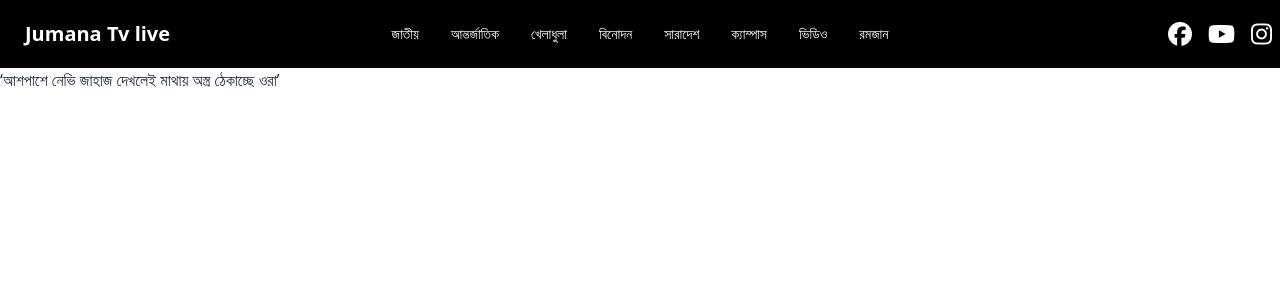
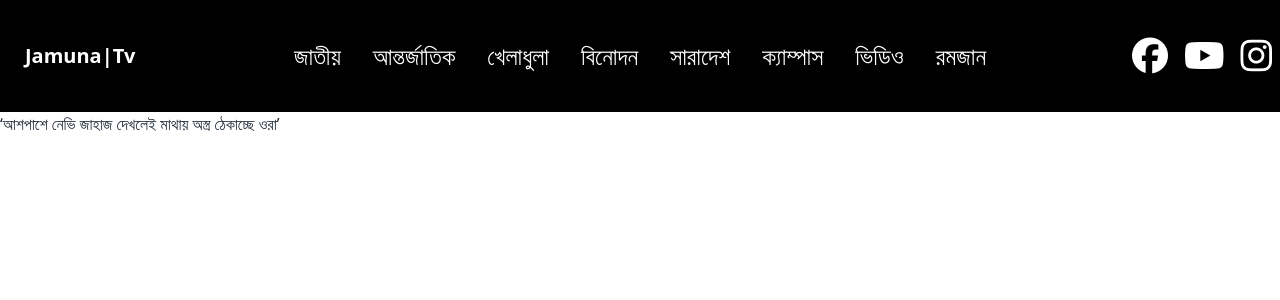
Before and after one commit to risalshahed/online-news-demo, a React (Vite) app: page / in a window 1280 px wide. Shown: the top 300 px of the page. Built offline with nearby package versions, Linux system fonts and the light colour scheme.

Commit message:
updated navbar

```diff
--- /dev/null
+++ b/src/shared/Navbar/Navbar.css
@@ -0,0 +1,8 @@
+a{
+
+    color: white !important;
+    transition: ease-in-out 1s !important;
+}
+a:hover{
+    color: rgb(202, 0, 67) !important;
+}
--- a/src/shared/Navbar/Navbar.jsx
+++ b/src/shared/Navbar/Navbar.jsx
@@ -1,38 +1,30 @@
 import React from 'react'
 import { Link } from 'react-router-dom'
-/* জাতীয়
-আন্তর্জাতিক
-খেলাধুলা
-বিনোদন
-সারাদেশ
-ক্যাম্পাস
-ভিডিও
-রমজান
- */
+import './Navbar.css'
 export default function Navbar() {
     const navItems = <>
-    <li ><Link  style={{ backgroundColor:'transparent', color: '#ffff'}} className=""  to="/">জাতীয়</Link></li>
-    <li ><Link  style={{ backgroundColor:'transparent', color: '#ffff'}} className=""  to="international">আন্তর্জাতিক</Link></li>
-    <li ><Link  style={{ backgroundColor:'transparent', color: '#ffff'}} className=""  to="sport">খেলাধুলা</Link></li>
-    <li ><Link  style={{ backgroundColor:'transparent', color: '#ffff'}} className=""  to="entertainment">বিনোদন</Link></li>
-    <li ><Link  style={{ backgroundColor:'transparent', color: '#ffff'}} className=""  to="country">সারাদেশ</Link></li>
-    <li ><Link  style={{ backgroundColor:'transparent', color: '#ffff'}} className=""  to="campus">ক্যাম্পাস</Link></li>
-    <li ><Link  style={{ backgroundColor:'transparent', color: '#ffff'}} className=""  to="worldVideo">ভিডিও</Link></li>
-    <li ><Link  style={{ backgroundColor:'transparent', color: '#ffff'}} className=""  to="ramadan">রমজান</Link></li>
+    <li ><Link  style={{ backgroundColor:'transparent', color: '#ffff'}} className="text-2xl"  to="/">জাতীয়</Link></li>
+    <li ><Link  style={{ backgroundColor:'transparent', color: '#ffff'}} className="text-2xl"  to="international">আন্তর্জাতিক</Link></li>
+    <li ><Link  style={{ backgroundColor:'transparent', color: '#ffff'}} className="text-2xl"  to="sport">খেলাধুলা</Link></li>
+    <li ><Link  style={{ backgroundColor:'transparent', color: '#ffff'}} className="text-2xl"  to="entertainment">বিনোদন</Link></li>
+    <li ><Link  style={{ backgroundColor:'transparent', color: '#ffff'}} className="text-2xl"  to="country">সারাদেশ</Link></li>
+    <li ><Link  style={{ backgroundColor:'transparent', color: '#ffff'}} className="text-2xl"  to="campus">ক্যাম্পাস</Link></li>
+    <li ><Link  style={{ backgroundColor:'transparent', color: '#ffff'}} className="text-2xl"  to="worldVideo">ভিডিও</Link></li>
+    <li ><Link  style={{ backgroundColor:'transparent', color: '#ffff'}} className="text-2xl"  to="ramadan">রমজান</Link></li>
   </>
   return (
     <>
-      <div className="navbar  bg-black text-white ">
+      <div className="navbar  bg-black py-6 text-white ">
   <div className="navbar-start">
     <div className="dropdown">
       <div tabIndex={0} role="button" className="btn btn-ghost lg:hidden">
         <svg xmlns="http://www.w3.org/2000/svg" className="h-5 w-5" fill="none" viewBox="0 0 24 24" stroke="currentColor"><path strokeLinecap="round" strokeLinejoin="round" strokeWidth="2" d="M4 6h16M4 12h8m-8 6h16" /></svg>
       </div>
-      <ul tabIndex={0} className="menu menu-sm dropdown-content mt-3 z-[1] p-2 shadow bg-black  rounded-box w-52">
+      <ul tabIndex={0} className="menu menu-sm dropdown-content -ml-5 z-[1] px-8 rounded-b-2xl  shadow bg-black w-52">
        {navItems}
       </ul>
     </div>
-    <a className="btn btn-ghost text-xl">Jumana Tv live</a>
+    <a className="btn btn-ghost text-xl">Jamuna|Tv</a>
   </div>
   <div className="navbar-center hidden lg:flex">
     <ul className="menu menu-horizontal px-1">
@@ -40,9 +32,9 @@ export default function Navbar() {
     </ul>
   </div>
   <div className="navbar-end gap-4">
-    <a className="text-2xl"> <i class="fa-brands fa-facebook"></i></a>
-    <a className="text-2xl"><i class="fa-brands fa-youtube"></i></a>
-    <a className="text-2xl"> <i class="fa-brands fa-instagram"></i></a>
+    <a className="text-4xl"> <i class="fa-brands fa-facebook"></i></a>
+    <a className="text-4xl"><i class="fa-brands fa-youtube"></i></a>
+    <a className="text-4xl"> <i class="fa-brands fa-instagram"></i></a>
   </div>
 </div>
      </>
```
